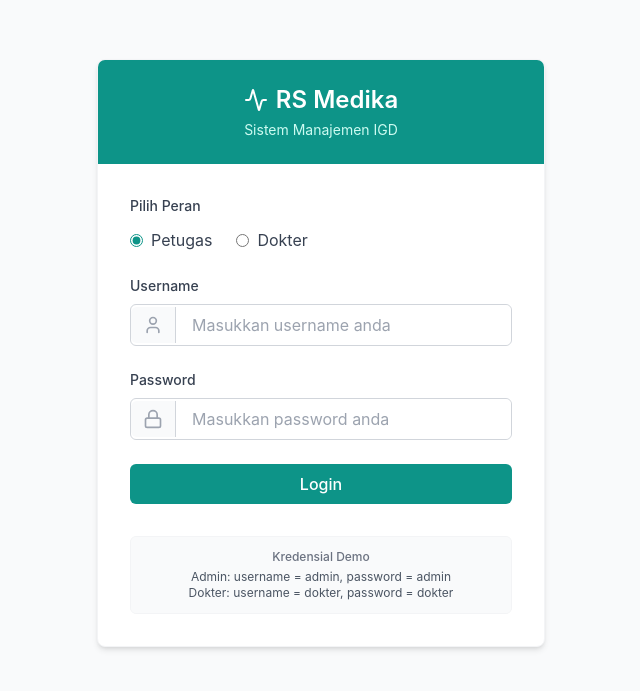
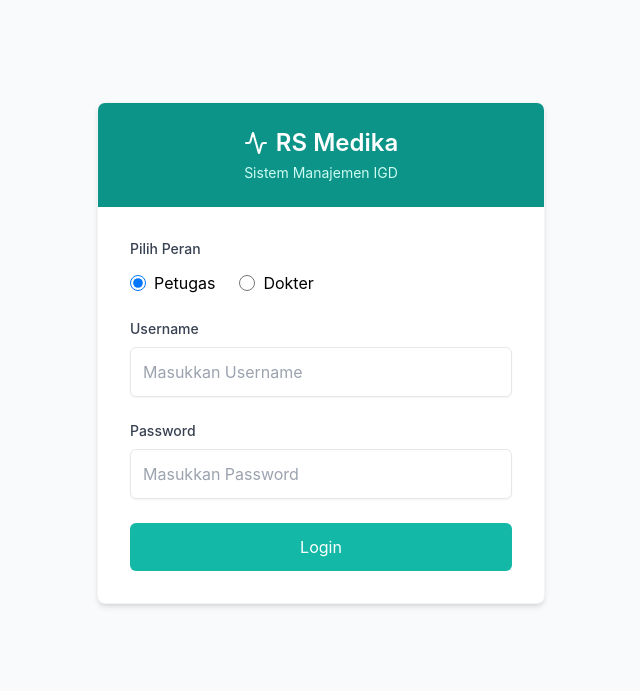
Before and after one commit to Bayhaqieee/SIMRS_Project, a React (Create React App) app: page /login in a window 1280 px wide. Shown: the part 111-802 px from the top of the page, without its empty margins (319-959 px from the left). Built offline with nearby package versions, Linux system fonts and the light colour scheme.

Commit message:
backend login sucesss

```diff
--- a/package.json
+++ b/package.json
@@ -8,6 +8,7 @@
     "@emotion/styled": "^11.14.0",
     "@mui/icons-material": "^7.0.2",
     "@mui/material": "^7.0.2",
+    "@supabase/supabase-js": "^2.49.4",
     "@tailwindcss/vite": "^4.1.5",
     "@testing-library/dom": "^10.4.0",
     "@testing-library/jest-dom": "^6.6.3",
--- a/src/components/Login.js
+++ b/src/components/Login.js
@@ -1,42 +1,53 @@
 import React, { useState } from "react";
 import { useNavigate } from "react-router-dom";
 import { UserIcon, LockIcon, Activity } from "lucide-react";
+import supabase from "../supabaseClient";
 
 const Login = ({ onLogin }) => {
   const [username, setUsername] = useState("");
   const [password, setPassword] = useState("");
-  const [role, setRole] = useState("petugas");
+  const [role, setRole] = useState("petugas"); // Default role, bisa disesuaikan
   const [error, setError] = useState("");
   const navigate = useNavigate();
 
-  const handleSubmit = (e) => {
+  const handleSubmit = async (e) => {
     e.preventDefault();
-    // Simple validation
+
     if (!username || !password) {
       setError("Username dan password harus diisi");
       return;
     }
 
-    // Mock authentication
-    if (role === "petugas" && username === "admin" && password === "admin") {
-      onLogin("petugas");
+    try {
+      const { data, error } = await supabase
+        .from("login")
+        .select("*")
+        .eq("username", username)
+        .eq("password", password)
+        .eq("role", role)
+        .maybeSingle();
+
+      console.log("Supabase result:", { data, error });
+
+      if (error) {
+        console.error("Supabase error details:", error);
+        setError("Username atau password salah");
+      } else if (!data) {
+        setError("Username atau password salah");
+      } else {
+        // Login berhasil, arahkan ke dashboard dan beri tahu App.js tentang status login
+        onLogin(role); // Kirim role ke App.js
         navigate("/dashboard");
-    } else if (
-      role === "dokter" &&
-      username === "dokter" &&
-      password === "dokter"
-    ) {
-      onLogin("dokter");
-      navigate("/dashboard");
-    } else {
-      setError("Username atau password salah");
+      }
+    } catch (err) {
+      console.error("Unexpected error:", err);
+      setError("Terjadi kesalahan saat login");
     }
   };
 
   return (
     <div className="min-h-screen flex items-center justify-center bg-gray-50">
       <div className="max-w-md w-full bg-white rounded-lg shadow-md overflow-hidden border border-gray-100">
-        {/* Header Section with Hospital Theme */}
         <div className="bg-teal-600 py-6 px-4">
           <div className="flex items-center justify-center gap-2 mb-1">
             <Activity className="h-6 w-6 text-white" />
@@ -47,13 +58,16 @@ const Login = ({ onLogin }) => {
           <p className="text-center text-teal-100 text-sm">Sistem Manajemen IGD</p>
         </div>
 
-        {/* Form Section */}
         <div className="p-8">
           {error && (
             <div className="mb-6 bg-red-50 border-l-4 border-red-500 text-red-700 px-4 py-3 rounded">
               <div className="flex items-center">
                 <svg className="h-4 w-4 mr-2" fill="currentColor" viewBox="0 0 20 20">
-                  <path fillRule="evenodd" d="M10 18a8 8 0 100-16 8 8 0 000 16zM8.707 7.293a1 1 0 00-1.414 1.414L8.586 10l-1.293 1.293a1 1 0 101.414 1.414L10 11.414l1.293 1.293a1 1 0 001.414-1.414L11.414 10l1.293-1.293a1 1 0 00-1.414-1.414L10 8.586 8.707 7.293z" clipRule="evenodd" />
+                  <path
+                    fillRule="evenodd"
+                    d="M10 18a8 8 0 100-16 8 8 0 000 16zM8.707 7.293a1 1 0 00-1.414 1.414L8.586 10l-1.293 1.293a1 1 0 101.414 1.414L10 11.414l1.293 1.293a1 1 0 001.414-1.414L11.414 10l1.293-1.293a1 1 0 00-1.414-1.414L10 8.586 8.707 7.293z"
+                    clipRule="evenodd"
+                  />
                 </svg>
                 {error}
               </div>
@@ -61,95 +75,63 @@ const Login = ({ onLogin }) => {
           )}
 
           <form onSubmit={handleSubmit} className="space-y-6">
-            {/* Role Selection */}
             <div>
               <label className="block text-gray-700 text-sm font-medium mb-3">
                 Pilih Peran
               </label>
               <div className="flex gap-6">
-                <div className="flex items-center">
+                <label className="flex items-center">
                   <input
                     type="radio"
-                    id="petugas"
                     value="petugas"
                     checked={role === "petugas"}
                     onChange={() => setRole("petugas")}
-                    className="mr-2 accent-teal-600"
+                    className="h-4 w-4 text-teal-500"
                   />
-                  <label htmlFor="petugas" className="text-gray-700">Petugas</label>
-                </div>
-                <div className="flex items-center">
+                  <span className="ml-2">Petugas</span>
+                </label>
+                <label className="flex items-center">
                   <input
                     type="radio"
-                    id="dokter"
                     value="dokter"
                     checked={role === "dokter"}
                     onChange={() => setRole("dokter")}
-                    className="mr-2 accent-teal-600"
+                    className="h-4 w-4 text-teal-500"
                   />
-                  <label htmlFor="dokter" className="text-gray-700">Dokter</label>
+                  <span className="ml-2">Dokter</span>
+                </label>
               </div>
             </div>
-            </div>
-
-            {/* Username Field */}
-            <div className="relative">
-              <label className="block text-gray-700 text-sm font-medium mb-2">
-                Username
-              </label>
-              <div className="flex items-center border border-gray-300 rounded-md focus-within:ring-2 focus-within:ring-teal-500 focus-within:border-teal-500 transition-all">
-                <div className="px-3 py-2 bg-gray-50 border-r border-gray-300 rounded-l-md">
-                  <UserIcon className="h-5 w-5 text-gray-400" />
-                </div>
+            <div>
+              <label className="block text-sm font-medium text-gray-700 mb-2">Username</label>
               <input
                 type="text"
                 value={username}
                 onChange={(e) => setUsername(e.target.value)}
-                  className="w-full px-4 py-2 focus:outline-none rounded-r-md"
-                  placeholder="Masukkan username anda"
+                placeholder="Masukkan Username"
+                className="w-full p-3 border rounded-md shadow-sm"
               />
             </div>
-            </div>
-
-            {/* Password Field */}
-            <div className="relative">
-              <label className="block text-gray-700 text-sm font-medium mb-2">
-                Password
-              </label>
-              <div className="flex items-center border border-gray-300 rounded-md focus-within:ring-2 focus-within:ring-teal-500 focus-within:border-teal-500 transition-all">
-                <div className="px-3 py-2 bg-gray-50 border-r border-gray-300 rounded-l-md">
-                  <LockIcon className="h-5 w-5 text-gray-400" />
-                </div>
+            <div>
+              <label className="block text-sm font-medium text-gray-700 mb-2">Password</label>
               <input
                 type="password"
                 value={password}
                 onChange={(e) => setPassword(e.target.value)}
-                  className="w-full px-4 py-2 focus:outline-none rounded-r-md"
-                  placeholder="Masukkan password anda"
+                placeholder="Masukkan Password"
+                className="w-full p-3 border rounded-md shadow-sm"
               />
             </div>
-            </div>
 
-            {/* Login Button */}
-            <div>
+            <div className="flex justify-between items-center">
               <button
                 type="submit"
-                className="w-full bg-teal-600 hover:bg-teal-700 text-white font-medium py-2 px-4 rounded-md focus:outline-none focus:ring-2 focus:ring-teal-500 focus:ring-offset-2 transition-colors"
+                className="w-full bg-teal-500 text-white py-3 rounded-md"
               >
                 Login
               </button>
             </div>
           </form>
-
-          {/* Demo Credentials Box */}
-          <div className="mt-8 text-xs text-center p-3 bg-gray-50 rounded-md border border-gray-100">
-            <p className="text-gray-500 font-medium mb-1">Kredensial Demo</p>
-            <p className="text-gray-600">
-              Admin: username = admin, password = admin
-              <br />
-              Dokter: username = dokter, password = dokter
-            </p>
-          </div>
         </div>
       </div>
     </div>
--- /dev/null
+++ b/src/supabaseClient.js
@@ -0,0 +1,8 @@
+import { createClient } from "@supabase/supabase-js";
+
+const supabaseUrl = "https://yoinqidcssgwdynroopi.supabase.co";
+const supabaseKey = "eyJhbGciOiJIUzI1NiIsInR5cCI6IkpXVCJ9.eyJpc3MiOiJzdXBhYmFzZSIsInJlZiI6InlvaW5xaWRjc3Nnd2R5bnJvb3BpIiwicm9sZSI6ImFub24iLCJpYXQiOjE3NDY0MDgwMTEsImV4cCI6MjA2MTk4NDAxMX0.a0obPUnmSi0rKqX2gAJKP00rLyDeU1jW6YEURxFLQpM";
+
+const supabase = createClient(supabaseUrl, supabaseKey);
+
+export default supabase;
```
Also changed, not shown: src/App.js (+3 -8 lines), 1 other file (tests, documents, lock files or other folders). Lines whose indentation alone changed are shown as unchanged.
